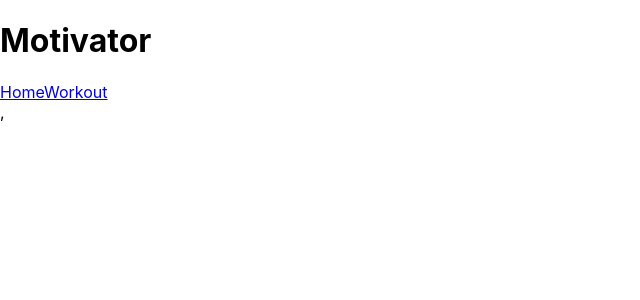
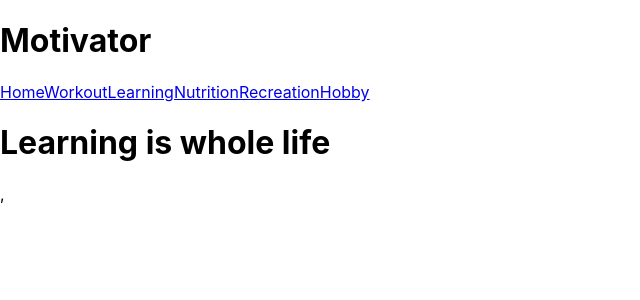
Before and after one commit to adamWatch/fester-front2, a React (Create React App) app: page /learning in a window 1280 px wide. Shown: the top 300 px of the page, without its empty margins (0-640 px from the left). Built offline with nearby package versions, Linux system fonts and the light colour scheme.

Commit message:
add Learning,Nutrition,Recreation and hobby Components and Route to them

```diff
--- a/src/App.tsx
+++ b/src/App.tsx
@@ -5,6 +5,10 @@ import { Home } from './components/Home/Home';
 
 import './App.css';
 import { Workout } from './components/Workout/Workout';
+import { Learning } from './components/Learning/Learning';
+import { Nutrition } from './components/Nutrition/Nutrition';
+import { Recreation } from './components/Recreation/Recreation';
+import { Hobby } from './components/Hobby/Hobby';
 
 export function App() {
   return (
@@ -13,6 +17,10 @@ export function App() {
       <Routes>
         <Route path="/" element={<Home />} />
         <Route path="/workout" element={<Workout />} />
+        <Route path="/learning" element={<Learning />} />
+        <Route path="/nutrition" element={<Nutrition />} />
+        <Route path="/recreation" element={<Recreation />} />
+        <Route path="/hobby" element={<Hobby />} />
       </Routes>
     </>
   );
--- /dev/null
+++ b/src/components/Hobby/Hobby.tsx
@@ -0,0 +1,5 @@
+import React from 'react';
+
+export function Hobby() {
+  return <h1>Hobby is good</h1>;
+}
--- /dev/null
+++ b/src/components/Learning/Learning.tsx
@@ -0,0 +1,5 @@
+import React from 'react';
+
+export function Learning() {
+  return <h1>Learning is whole life</h1>;
+}
--- /dev/null
+++ b/src/components/Nutrition/Nutrition.tsx
@@ -0,0 +1,5 @@
+import React from 'react';
+
+export function Nutrition() {
+  return <h1>Good Nutrition is key to good life</h1>;
+}
--- /dev/null
+++ b/src/components/Recreation/Recreation.tsx
@@ -0,0 +1,5 @@
+import React from 'react';
+
+export function Recreation() {
+  return <h1>You must peace</h1>;
+}
--- a/src/components/Workout/Workout.tsx
+++ b/src/components/Workout/Workout.tsx
@@ -1,5 +1,5 @@
 import React from 'react';
 
 export function Workout() {
-    return <h1>Workout is good</h1>
+  return <h1>Workout is good</h1>;
 }
--- a/src/components/layout/Menu/Menu.tsx
+++ b/src/components/layout/Menu/Menu.tsx
@@ -5,7 +5,11 @@ export function Menu() {
   return (
     <nav className="Menu">
       <Link to="/">Home</Link>
-      <Link to="/Workout">Workout</Link>
+      <Link to="/workout">Workout</Link>
+      <Link to="/learning">Learning</Link>
+      <Link to="/nutrition">Nutrition</Link>
+      <Link to="/recreation">Recreation</Link>
+      <Link to="/hobby">Hobby</Link>
     </nav>
   );
 }
```
Also changed, not shown: .eslintrc.json.
